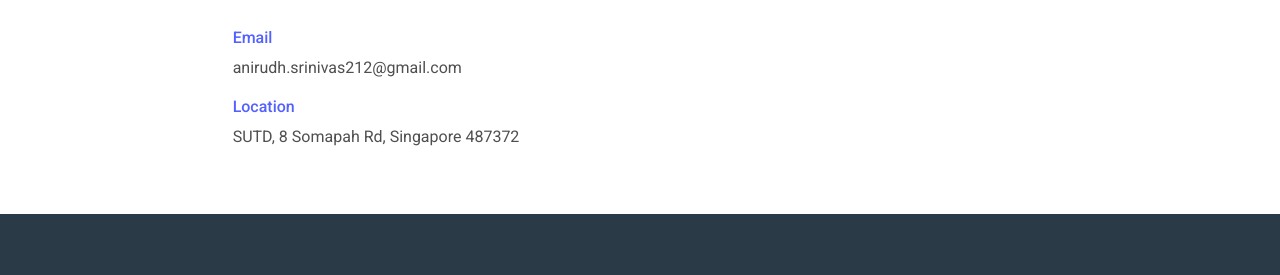
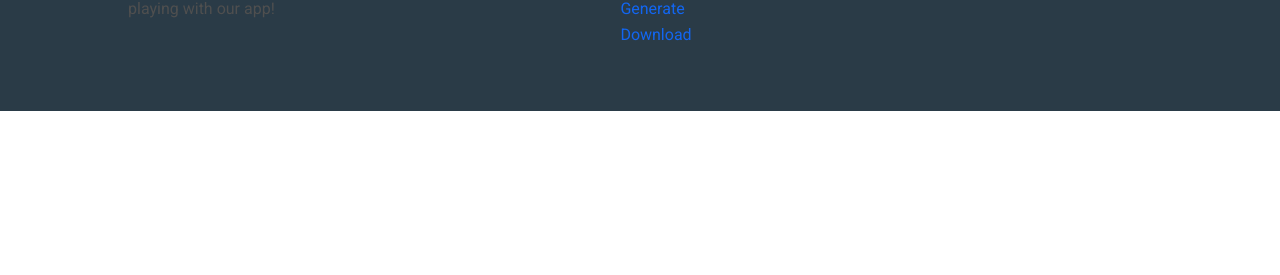
Before and after one commit to dgan181/kylo-ren-app, a website: page public/index.html in a window 1280 px wide. Shown: the part 2381-2656 px from the top of the page. After the commit the page ends 2492 px from the top, so only its background shows below. Drawn offline with nearby package versions, Linux system fonts and the light colour scheme; a script that the page names is missing.

Commit message:
remove the contact sectiom

```diff
--- a/public/index.html
+++ b/public/index.html
@@ -111,7 +111,7 @@ background-color: #F79996;
                 <li class="nav__item"><a href="#about" class="nav__link">About</a></li>
                 <li class="nav__item"><a href="#generates" class="nav__link">Generate</a></li>
                 <li class="nav__item"><a href="#download" class="nav__link">Download</a></li>
-                <li class="nav__item"><a href="#contact" class="nav__link">Contact</a></li>
+<!--                <li class="nav__item"><a href="#contact" class="nav__link">Contact</a></li>-->
             </ul>
         </div>
 
@@ -260,21 +260,21 @@ background-color: #F79996;
     </section>
 
     <!--===== CONTACT =====-->
-    <section class="contact section" id="contact">
-        <h2 class="section-title">Contact</h2>
+<!--    <section class="contact section" id="contact">-->
+<!--        <h2 class="section-title">Contact</h2>-->
 
-        <div class="contact__container bd-grid">
-            <div class="contact__info">
+<!--        <div class="contact__container bd-grid">-->
+<!--            <div class="contact__info">-->
 
-                <h3 class="contact__subtitle">Email</h3>
-                <span class="contact__text">anirudh.srinivas212@gmail.com</span>
+<!--                <h3 class="contact__subtitle">Email</h3>-->
+<!--                <span class="contact__text">anirudh.srinivas212@gmail.com</span>-->
 
-                <h3 class="contact__subtitle">Location</h3>
-                <span class="contact__text">SUTD, 8 Somapah Rd, Singapore 487372</span>
-            </div>
+<!--                <h3 class="contact__subtitle">Location</h3>-->
+<!--                <span class="contact__text">SUTD, 8 Somapah Rd, Singapore 487372</span>-->
+<!--            </div>-->
 
-        </div>
-    </section>
+<!--        </div>-->
+<!--    </section>-->
 
 </main>
 
@@ -295,7 +295,7 @@ background-color: #F79996;
                 <li><a href="#about" class="footer__link">About</a></li>
                 <li><a href="#generates" class="footer__link">Generate</a></li>
                 <li><a href="#download" class="footer__link">Download</a></li>
-                <li><a href="#contact" class="footer__link">Contact</a></li>
+<!--                <li><a href="#contact" class="footer__link">Contact</a></li>-->
             </ul>
         </div>
 
```
